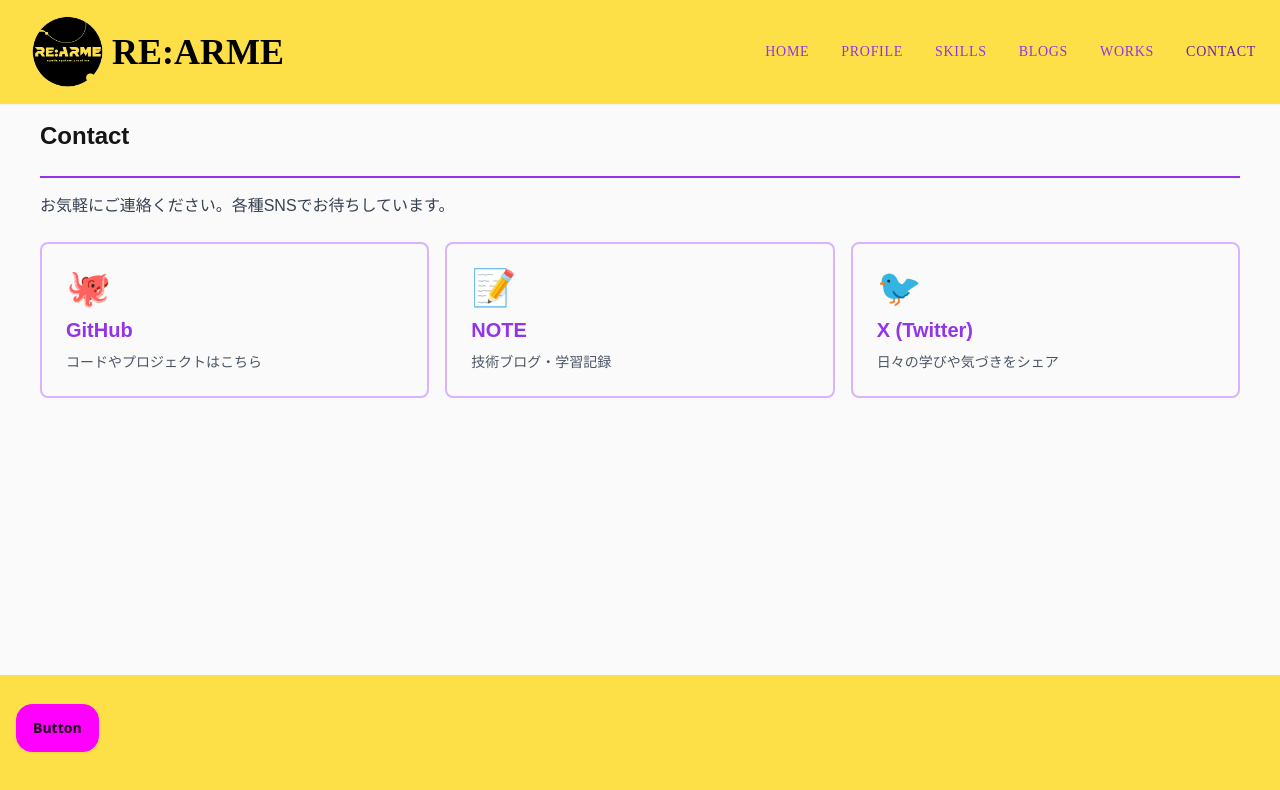
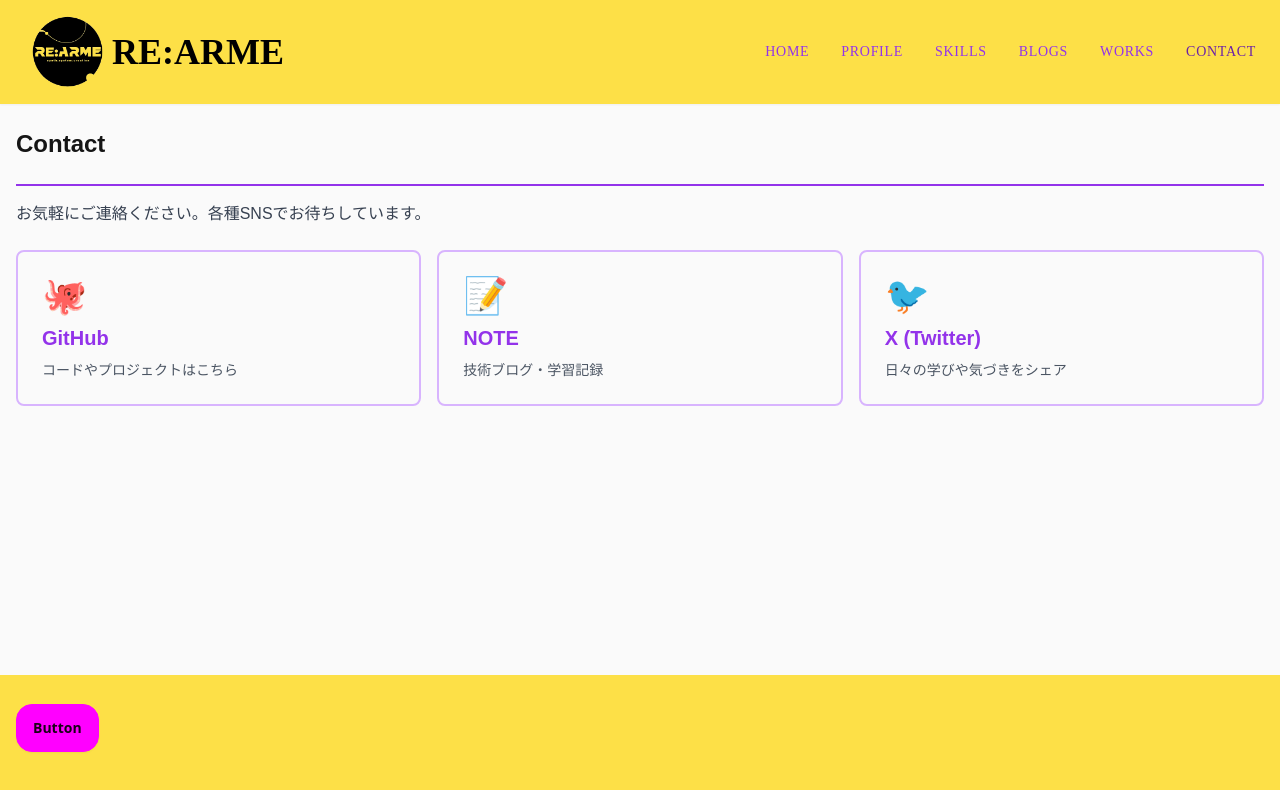
Before and after one commit to Sohey-k/TailwindPractice_react_app, a React (Vite) app: page /signal in a window 1280 px wide. Shown: the top 790 px of the page. Built offline with nearby package versions, Linux system fonts and the light colour scheme; no server answers; a web font is replaced by a local one; what microcms-js-sdk would draw is missing.

Commit message:
Modify Signal.tsx

```diff
--- a/src/pages/Signal.tsx
+++ b/src/pages/Signal.tsx
@@ -23,7 +23,7 @@ export const Signal = () => {
   ];
 
   return (
-    <div className="p-6 font-zenKaku">
+    <div className="pt-8 pb-8 font-zenKaku relative z-0">
       <h1 className="font-bold text-2xl pt-2 pb-2">Contact</h1>
       <hr className="border-t-2 border-purple-600 my-4" />
 
```
